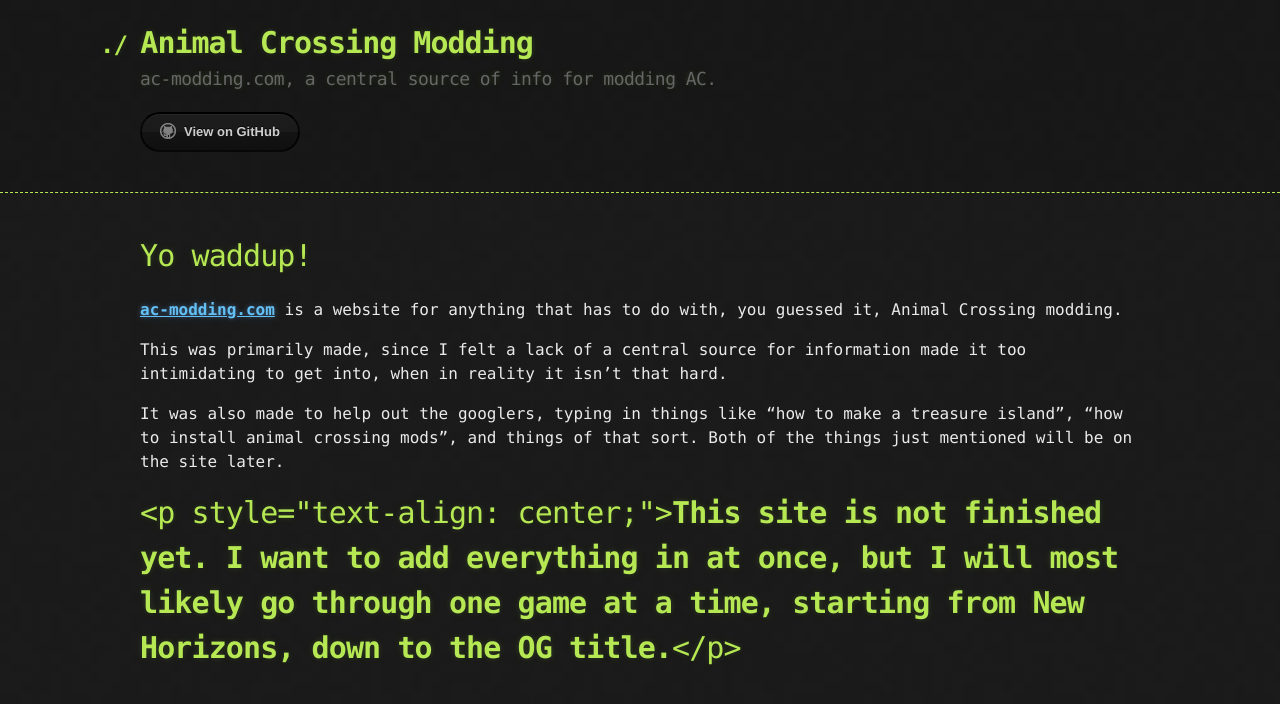
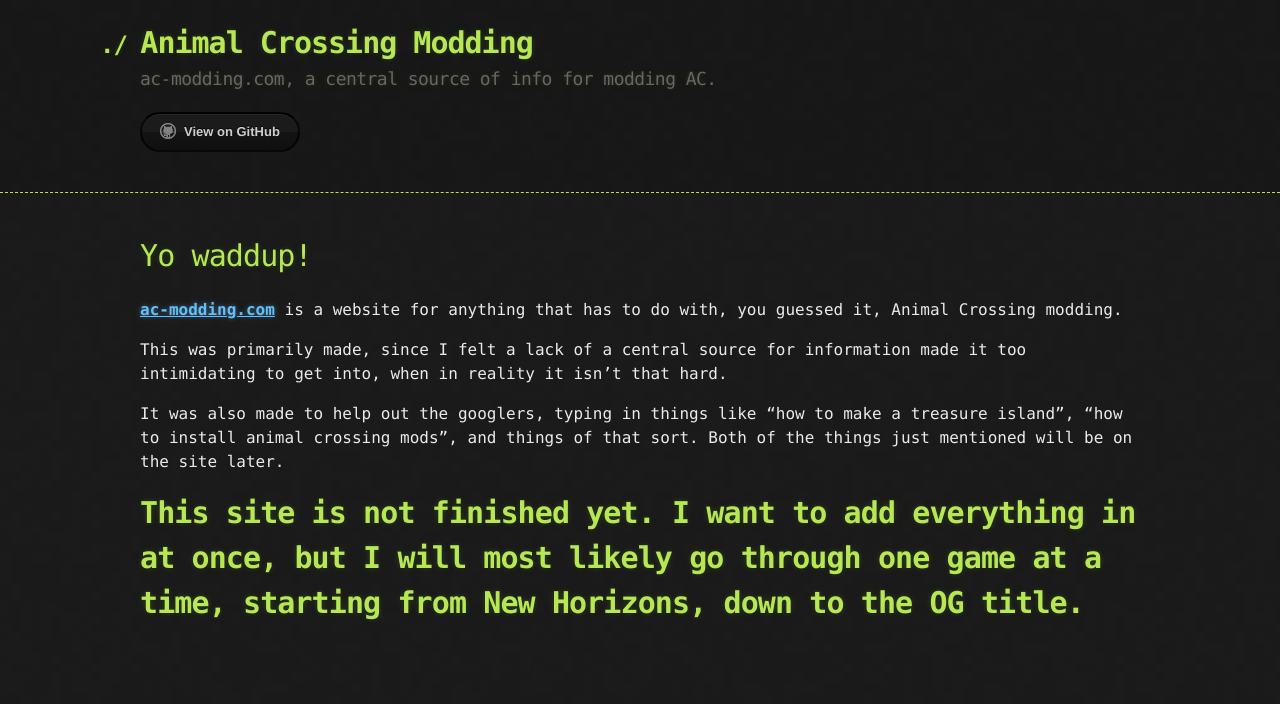
Before and after one commit to inconsistent-dg/AC-Modding, a Jekyll site: the page built from index.md, in a window 1280 px wide. Shown: the top 704 px of the page. Built offline with Jekyll 4.4.1, drawn with Linux system fonts in a browser that asks for light colours.

Commit message:
Start of a long journey.

```diff
--- a/index.md
+++ b/index.md
@@ -11,4 +11,4 @@ This was primarily made, since I felt a lack of a central source for information
 
 It was also made to help out the googlers, typing in things like "how to make a treasure island", "how to install animal crossing mods", and things of that sort. Both of the things just mentioned will be on the site later.
 
-# <p style="text-align: center;">**This site is not finished yet. I want to add everything in at once, but I will most likely go through one game at a time, starting from New Horizons, down to the OG title.**</p>
+# **This site is not finished yet. I want to add everything in at once, but I will most likely go through one game at a time, starting from New Horizons, down to the OG title.**
```
